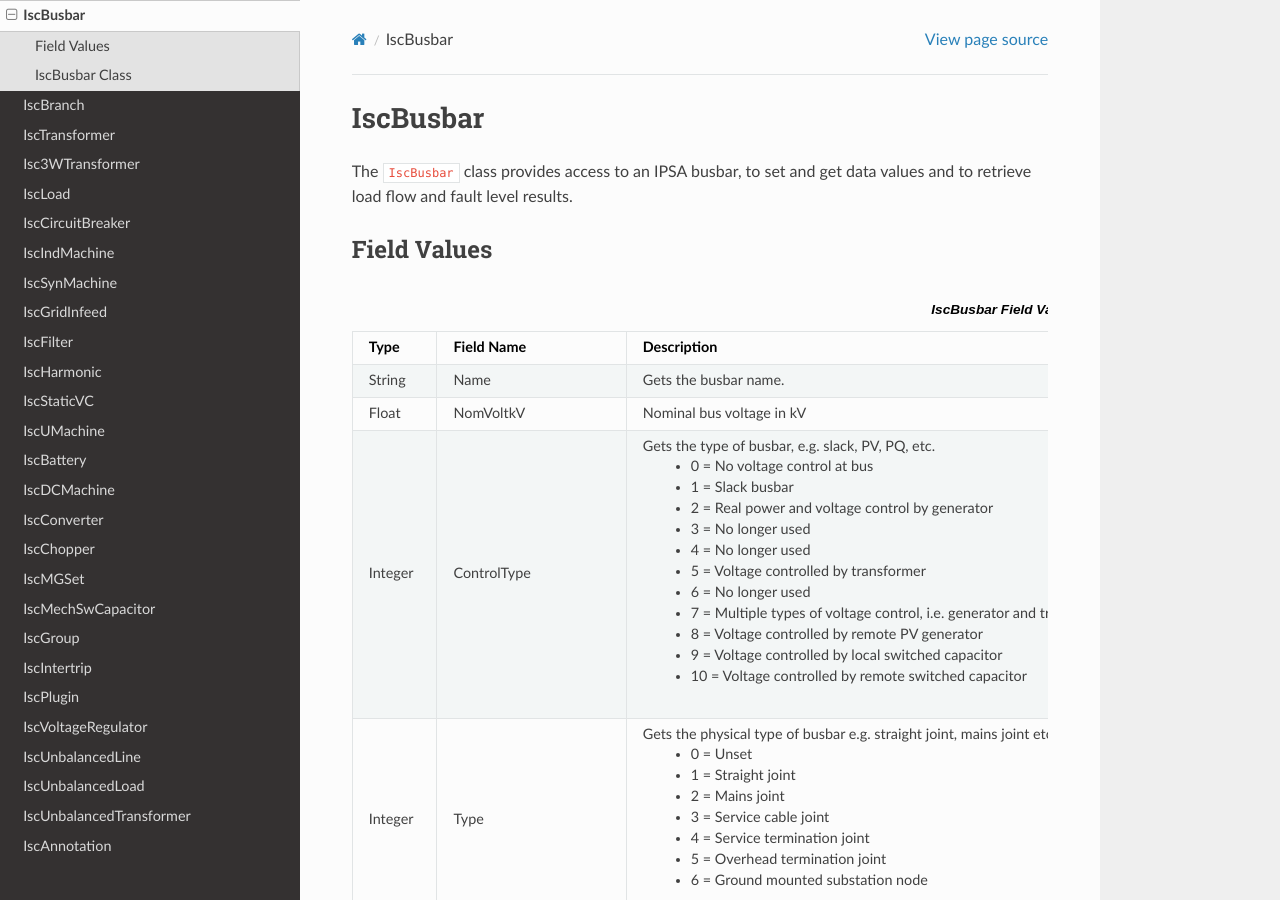
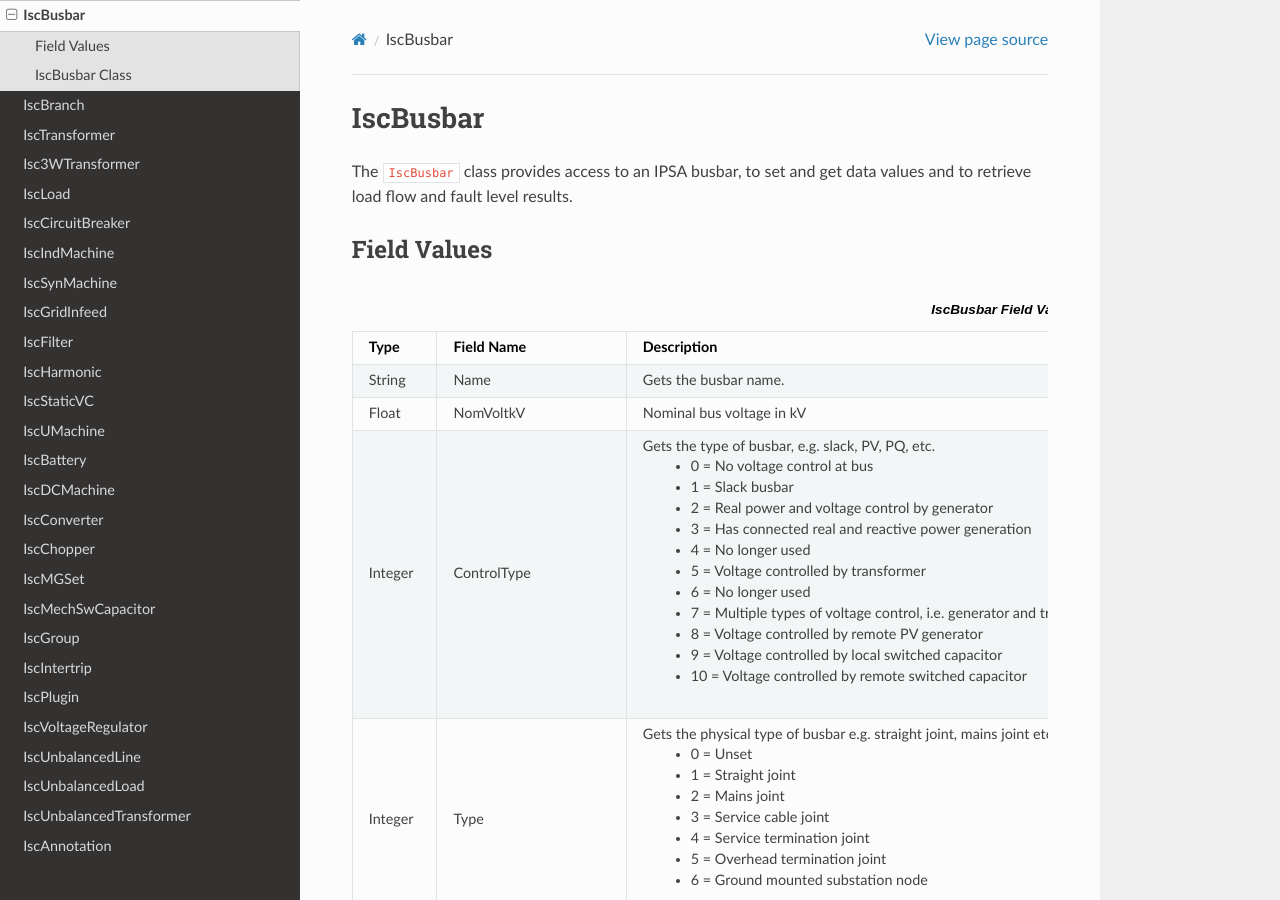
Before and after one commit to TNEI-Services/IPSA, a Sphinx documentation site: the page built from docs/IscBusbar.rst, in a window 1280 px wide and 900 px high. Built offline with Sphinx 7.4.7 and the Read the Docs theme 3.1.0, drawn with Linux system fonts in a browser that asks for light colours.

Commit message:
IscBusbar.ControlType Fix

```diff
--- a/docs/IscBusbar.rst
+++ b/docs/IscBusbar.rst
@@ -28,7 +28,7 @@
         - 0 = No voltage control at bus
         - 1 = Slack busbar
         - 2 = Real power and voltage control by generator
-        - 3 = No longer used
+        - 3 = Has connected real and reactive power generation
         - 4 = No longer used
         - 5 = Voltage controlled by transformer
         - 6 = No longer used
```
